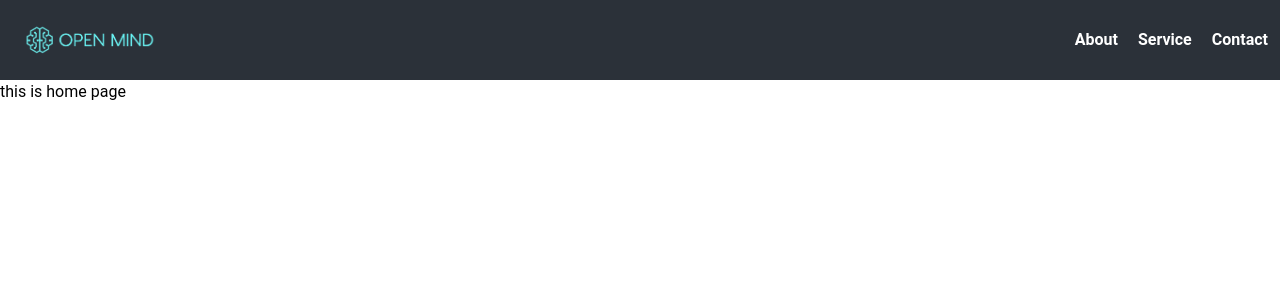
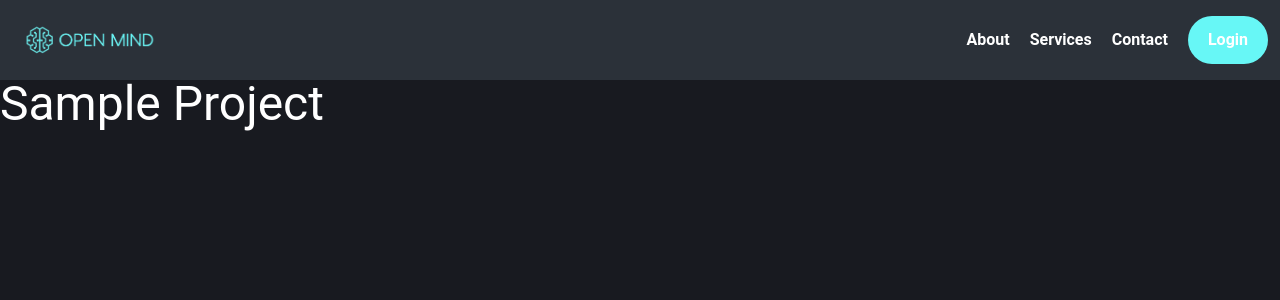
Before and after one commit to avichiminiproject/openmind-frontend, a React (Vite) app: page / in a window 1280 px wide. Shown: the top 300 px of the page. Built offline with nearby package versions, Linux system fonts and the light colour scheme.

Commit message:
about added

```diff
--- /dev/null
+++ b/src/About/About.jsx
@@ -0,0 +1,9 @@
+import React from 'react'
+
+const About = () => {
+  return (
+    <div>this is about page</div>
+  )
+}
+
+export default About
--- a/src/home/Home.jsx
+++ b/src/home/Home.jsx
@@ -4,7 +4,9 @@ const Home = () => {
   return (
     <>
     <Header/>
-    <div>this is home page</div>
+    <div className='bg-darkgrey h-screen flex text-white'>
+        <p className='text-5xl'>Sample Project</p>
+    </div>
     </>
   )
 }
--- a/src/home/components/Header.jsx
+++ b/src/home/components/Header.jsx
@@ -1,4 +1,4 @@
-import React from 'react'
+import { Link } from "react-router-dom"
 
 const Header = () => {
   return (
@@ -7,9 +7,18 @@ const Header = () => {
         <nav className='flex items-center justify-between px-3 py-2'>
             <img src="./src/assets/images/home/header_logo.png" alt="header logo" className='h-16 p-2' />
             <ul className='text-white flex items-center justify-between gap-5 font-semibold'>
-                <li>About</li>
-                <li>Service</li>
-                <li>Contact</li>
+                <li>
+                <Link to={'/about'}>About</Link>
+                </li>
+                <li>
+                <Link to={'/services'}>Services</Link>
+                </li>
+                <li>
+                <Link to={'/contact'}>Contact</Link>
+                </li>
+                <li>
+                    <button className="text-white bg-liteblue px-5 py-3 rounded-full">Login</button>
+                </li>
             </ul>
         </nav>
     </header>
--- a/src/routes.jsx
+++ b/src/routes.jsx
@@ -1,8 +1,13 @@
 import { createBrowserRouter } from "react-router-dom";
 import Home from "./home/Home";
+import About from './About/About'
 export const routes = createBrowserRouter([
     {
         path : "/",
         element : <Home/>
+    },
+    {
+        path: "/about",
+        element: <About/>
     }
 ])
```
